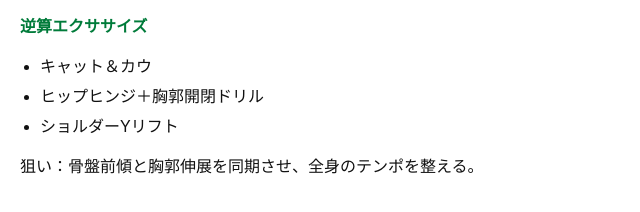
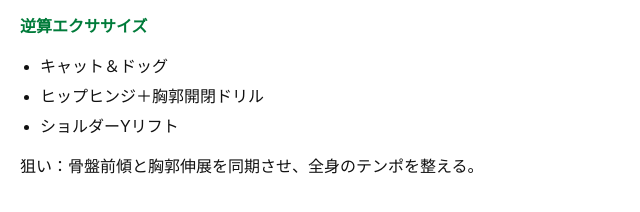
Before and after one commit to adjustment-commits/fkk-14-fujiwara, a plain HTML site: page index.html in a window 1280 px wide. Both pictures are taken after a click on the element "Program B". Shown: the part 422-634 px from the top of the page, 0-640 px from the left. Drawn offline with Linux system fonts and the light colour scheme.

Commit message:
Update index.html

```diff
--- a/index.html
+++ b/index.html
@@ -140,7 +140,7 @@
 </ul>
 <div class="theme">逆算エクササイズ</div>
 <ul>
-<li data-ex="cat">キャット＆カウ</li>
+<li data-ex="cat">キャット＆ドッグ</li>
 <li data-ex="hinge">ヒップヒンジ＋胸郭開閉ドリル</li>
 <li data-ex="yraise">ショルダーYリフト</li>
 </ul>
```
